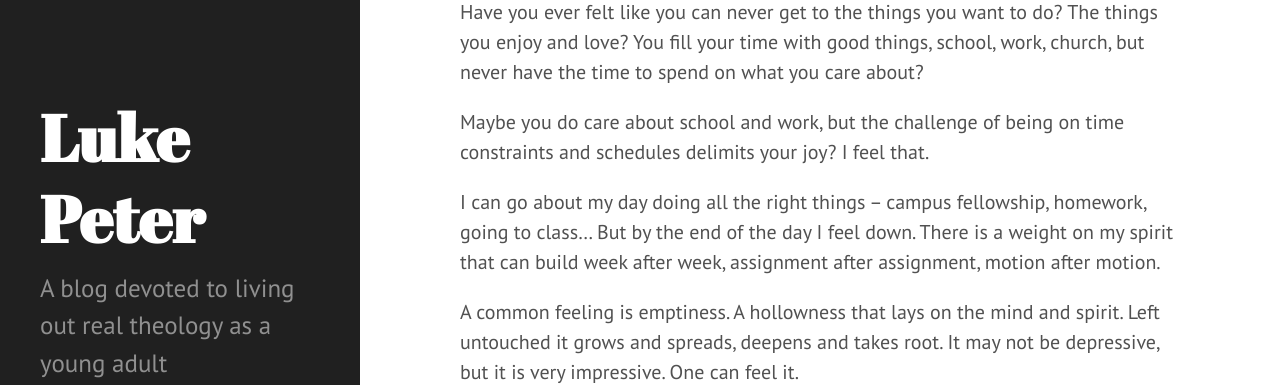
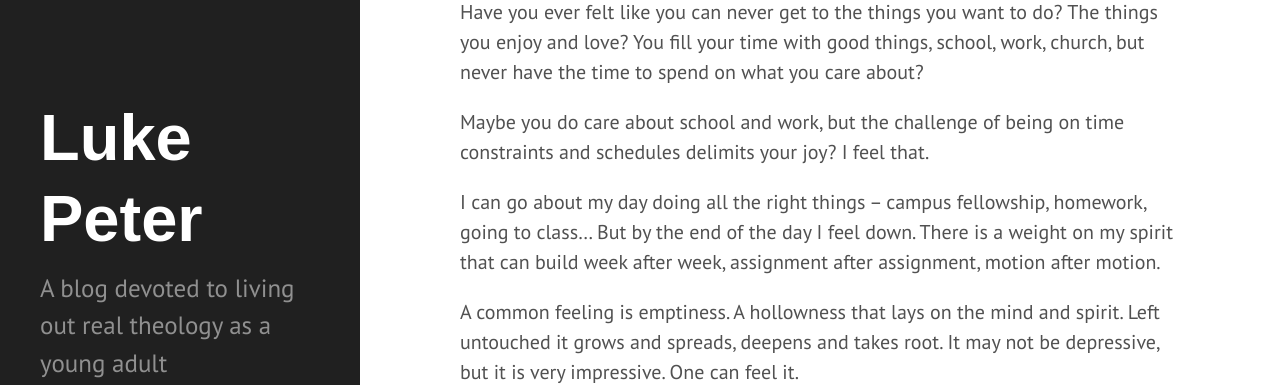
Before and after one commit to lpg0/lukepeter, a Jekyll site: the page built from docs/index.html, in a window 1280 px wide. Shown: the part 233-618 px from the top of the page. Built offline with Jekyll 4.4.1, drawn with Linux system fonts in a browser that asks for light colours; some web fonts are replaced; Markdown is read by kramdown in place of the engine named in the settings; the list of posts is cut into pages by our own code.

Commit message:
Update hyde.css

```diff
--- a/docs/public/css/hyde.css
+++ b/docs/public/css/hyde.css
@@ -30,6 +30,8 @@
  *
  * Update the foundational and global aspects of the page.
  */
+
+@import url('https://fonts.googleapis.com/css?family=Biryani');
 
 html {
   font-family: "PT Sans", Helvetica, Arial, sans-serif;
@@ -79,7 +81,8 @@ html {
 .sidebar-about h1 {
   color: #fff;
   margin-top: 0;
-  font-family: "Abril Fatface", serif;
+  /*font-family: "Abril Fatface", serif;*/
+  font-family: 'Biryani', sans-serif;
   font-size: 3.25rem;
 }
 
```
